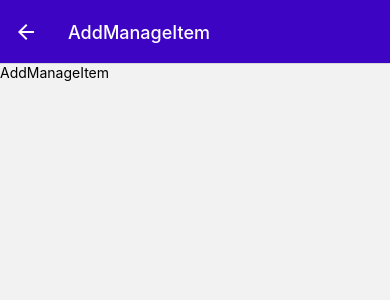
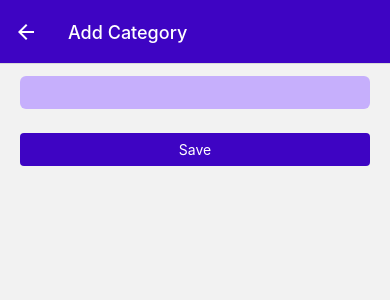
Before and after one commit to ducthuan1595/Expense-tracker-app-react-native, a React Native app: screen /AddManageItem in a window 390 px wide. Shown: the top 300 px of the page. Built offline with nearby package versions, Linux system fonts and the light colour scheme.

Commit message:
handle category

```diff
--- a/App.js
+++ b/App.js
@@ -122,7 +122,7 @@ function ManageAccount() {
 function ManageItemOverview() {
   return (
     <Tab.Navigator
-      screenOptions={({ navigation }) => ({
+      screenOptions={({ navigation, route }) => ({
         headerStyle: {
           backgroundColor: GlobalStyles.colors.primary500,
         },
@@ -133,13 +133,17 @@ function ManageItemOverview() {
         tabBarActiveTintColor: GlobalStyles.colors.accent500,
         headerLeft: (props) => <IconDrawer {...props} />,
         headerRight: ({ tintColor }) => {
+          let name;
+          navigation.addListener("focus", (e) => {
+            name = e.target;
+          });
           return (
             <IconButton
               icon="add"
               size={24}
               color={tintColor}
               onPress={() => {
-                navigation.navigate("AddManageItem");
+                navigation.navigate("AddManageItem", { name: name });
               }}
             />
           );
--- a/api/http.js
+++ b/api/http.js
@@ -31,5 +31,35 @@ export const updateExpenses = async (id, expense) => {
 };
 
 export const deleteExpenses = async (id) => {
-  return axios.delete(`${URL}/${id}.json`);
+  return axios.delete(`${URL}/expenses/${id}.json`);
 };
+
+// Category
+export const addCategoryApi = async (category) => {
+  console.log({ category });
+  const res = await axios.post(`${URL}/category.json`, category);
+  const id = res.data.name;
+  return id;
+};
+
+export const fetchCategoryApi = async () => {
+  const res = await axios.get(`${URL}/category.json`);
+  const categories = [];
+  for (const key in res.data) {
+    const category = {
+      id: key,
+      name: res.data[key].name,
+    };
+    categories.push(category);
+  }
+
+  return categories;
+};
+
+export const deleteCategoryApi = async (id) => {
+  return axios.delete(`${URL}/category/${id}.json`);
+};
+
+export const updateCategoryApi = async (id, category) => {
+  return axios.put(`${URL}/category/${id}.json`, category);
+};
--- a/screens/AddManageItem.js
+++ b/screens/AddManageItem.js
@@ -1,19 +1,58 @@
-import { useLayoutEffect } from "react";
-import { Text, View } from "react-native";
+import { useEffect, useLayoutEffect, useState } from "react";
+import { StyleSheet, Text, View } from "react-native";
+import PrimaryInput from "../components/ui/PrimaryInput";
+import PrimaryButton from "../components/ui/PrimaryButton";
+import { addCategoryApi } from "../api/http";
+import { CategoryStore } from "../store/categoryContext";
 
 const AddManageItem = ({ route, navigation }) => {
-  console.log({ route });
-  // useLayoutEffect(() => {
-  //   const router = route.params?.
-  //   navigation.setOptions({
-  //     title: 'title'
-  //   })
-  // }, [navigation])
+  const { addCategory } = CategoryStore();
+  const [valueInput, setValueInput] = useState("");
+  const name = route.params?.name?.split("-")[0];
+  console.log({ name });
+  useLayoutEffect(() => {
+    navigation.setOptions({
+      title: name === "ManageAccount" ? "Add Account" : "Add Category",
+    });
+  }, [name]);
+
+  const handleAdd = async () => {
+    if (valueInput.trim().length > 0 && name) {
+      if (name === "ManageAccount") {
+      } else {
+        try {
+          const id = await addCategoryApi({ name: valueInput });
+          addCategory({ name: valueInput, id });
+          navigation.goBack();
+        } catch (err) {
+          console.error(err);
+        }
+      }
+    }
+  };
   return (
     <View>
-      <Text>AddManageItem</Text>
+      <PrimaryInput
+        style={styles.input}
+        textInputConfig={{
+          onChangeText: (e) => setValueInput(e),
+        }}
+      />
+      <PrimaryButton style={styles.button} onPress={handleAdd}>
+        Save
+      </PrimaryButton>
     </View>
   );
 };
 
 export default AddManageItem;
+
+const styles = StyleSheet.create({
+  button: {
+    marginHorizontal: 20,
+    paddingTop: 16,
+  },
+  input: {
+    marginHorizontal: 20,
+  },
+});
--- a/screens/ManageItem.js
+++ b/screens/ManageItem.js
@@ -1,12 +1,90 @@
-import React from "react";
-import { Text, View } from "react-native";
+import React, { useEffect } from "react";
+import { FlatList, Pressable, StyleSheet, Text, View } from "react-native";
+import { Ionicons } from "@expo/vector-icons";
+
+import { CategoryStore } from "../store/categoryContext";
+import { deleteCategoryApi, fetchCategoryApi } from "../api/http";
+import { GlobalStyles } from "../constants/styles";
 
 const ManageItem = ({ name }) => {
+  const { categories, setCategories, removeCategory } = CategoryStore();
+  useEffect(() => {
+    const fetchCategory = async () => {
+      try {
+        const data = await fetchCategoryApi();
+        setCategories(data);
+      } catch (err) {
+        console.error(err);
+      }
+    };
+    fetchCategory();
+  }, [categories]);
+
+  const handleDelete = async (id) => {
+    try {
+      await deleteCategoryApi(id);
+      removeCategory(id);
+    } catch (err) {
+      console.error(err);
+    }
+  };
+
+  const renderItem = (item) => {
+    return (
+      <View style={styles.listItem}>
+        <View style={styles.left}>
+          <Pressable
+            onPress={handleDelete.bind(null, item.id)}
+            style={({ pressed }) => pressed && styles.pressed}
+          >
+            <Ionicons name={"trash"} size={24} color={"red"} />
+          </Pressable>
+          <Text style={styles.name}>{item.name}</Text>
+        </View>
+        <View>
+          <Ionicons
+            name="create"
+            size={24}
+            color={GlobalStyles.colors.gray700}
+          />
+        </View>
+      </View>
+    );
+  };
   return (
-    <View>
-      <Text>{name}</Text>
+    <View style={styles.container}>
+      <FlatList
+        data={name === "category" ? categories : []}
+        renderItem={({ item }) => renderItem(item)}
+        keyExtractor={(item) => item.id}
+      />
     </View>
   );
 };
 
 export default ManageItem;
+
+const styles = StyleSheet.create({
+  container: {
+    padding: 20,
+  },
+  name: {
+    color: "#000",
+    fontSize: 18,
+    fontWeight: "bold",
+    textTransform: "capitalize",
+  },
+  listItem: {
+    flexDirection: "row",
+    justifyContent: "space-between",
+    marginVertical: 12,
+  },
+  left: {
+    flexDirection: "row",
+    alignItems: "center",
+    gap: 20,
+  },
+  pressed: {
+    opacity: 0.75,
+  },
+});
--- /dev/null
+++ b/store/categoryContext.js
@@ -0,0 +1,72 @@
+import { createContext, useContext, useReducer } from "react";
+
+const Context = createContext({
+  categories: [
+    {
+      id: "",
+      name: "",
+    },
+  ],
+  addCategory: (name) => {},
+  removeCategory: (categoryId) => {},
+  editCategory: (name, categoryId) => {},
+  setCategories: (categories) => {},
+});
+
+const reducer = (state, action) => {
+  switch (action.type) {
+    case "SET":
+      return action.payload.reverse();
+    case "Add":
+      return [...state, action.payload];
+    case "EDIT":
+      const findIndexCategory = state.findIndex(
+        (e) => e.id === action.payload.categoryId
+      );
+      const updateCategory = state[findIndexCategory];
+      const updateItem = { ...updateCategory, ...action.payload.data };
+      const cpState = [...state];
+      cpState[findIndexCategory] = updateItem;
+      return cpState;
+    case "DELETE":
+      return state.filter((c) => c.id !== action.payload);
+    default:
+      return state;
+  }
+};
+
+const ProviderCategory = ({ children }) => {
+  const [categories, dispatch] = useReducer(reducer, []);
+
+  const addCategory = (data) => {
+    dispatch({ type: "ADD", payload: data });
+  };
+
+  const editCategory = (data, id) => {
+    dispatch({ type: "EDIT", payload: { id, data } });
+  };
+
+  const removeCategory = (id) => {
+    dispatch({ type: "DELETE", payload: id });
+  };
+
+  const setCategories = (data) => {
+    dispatch({ type: "SET", payload: data });
+  };
+
+  const value = {
+    addCategory,
+    editCategory,
+    removeCategory,
+    setCategories,
+    categories,
+  };
+
+  return <Context.Provider value={value}>{children}</Context.Provider>;
+};
+
+export const CategoryStore = () => {
+  return useContext(Context);
+};
+
+export default ProviderCategory;
--- a/store/index.js
+++ b/store/index.js
@@ -1,10 +1,13 @@
 import AuthContextProvider from "./authContext";
 import ExpenseProvider from "./context";
+import ProviderCategory from "./categoryContext";
 
 export default function ContextProvider({ children }) {
   return (
     <AuthContextProvider>
-      <ExpenseProvider>{children}</ExpenseProvider>
+      <ExpenseProvider>
+        <ProviderCategory>{children}</ProviderCategory>
+      </ExpenseProvider>
     </AuthContextProvider>
   );
 }
```
